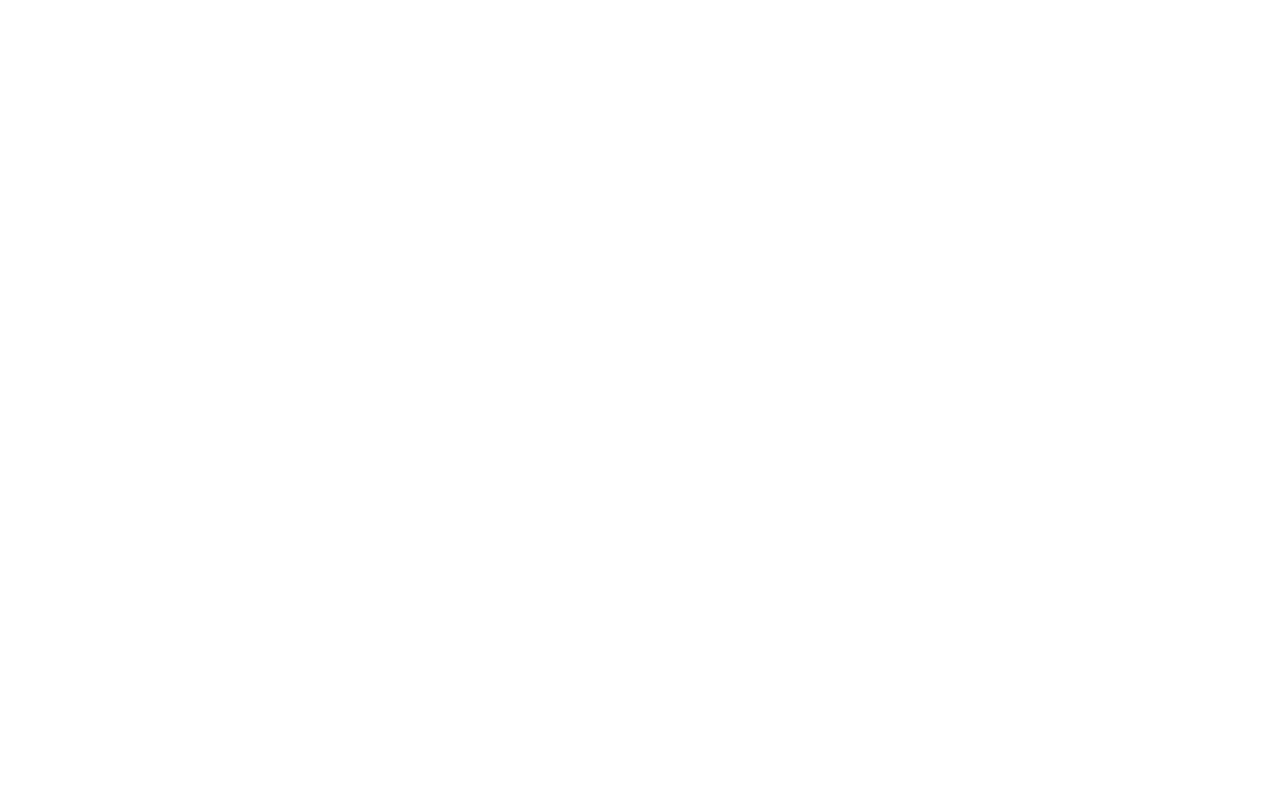
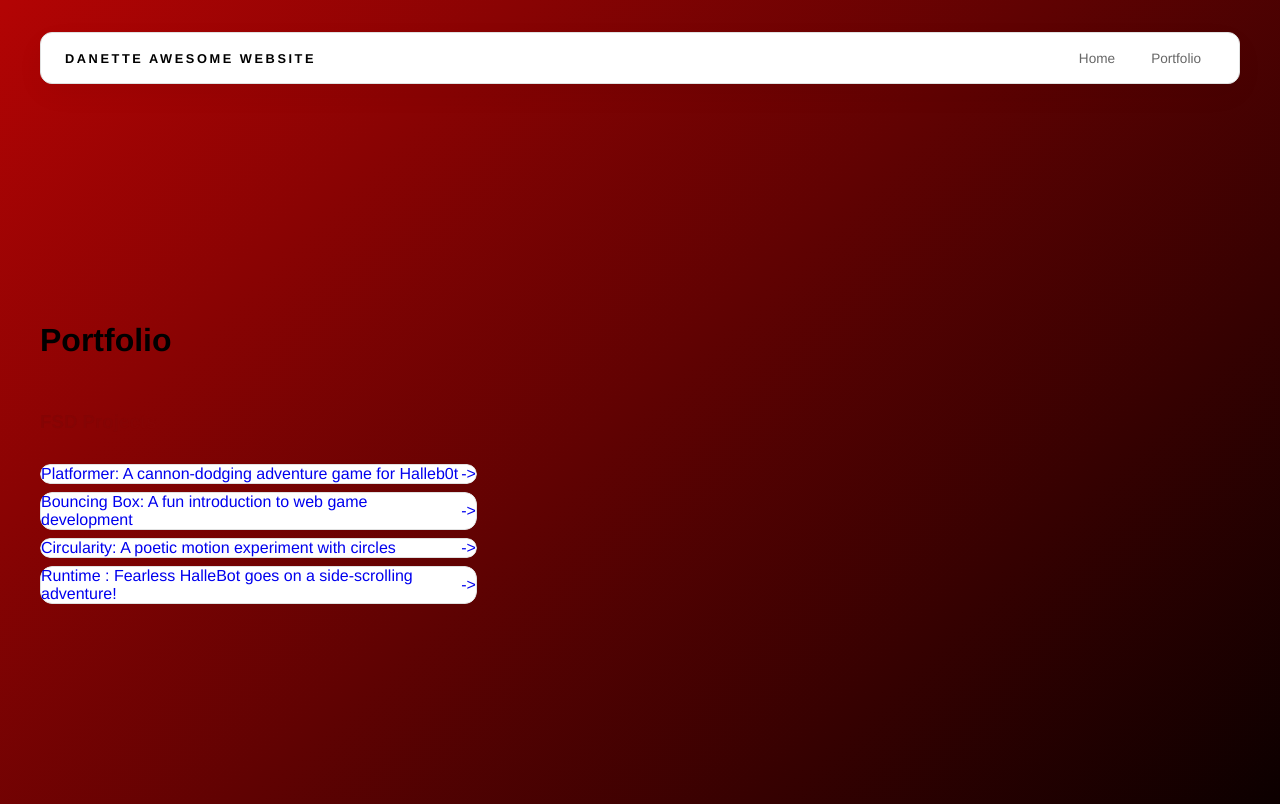
Before and after one commit to 6299967-blip/6299967-blip.github.io, a plain HTML site: page portfolio.html in a window 1280 px wide. Drawn offline with Linux system fonts and the light colour scheme.

Commit message:
add portfolio page to website

```diff
--- a/portfolio.html
+++ b/portfolio.html
@@ -0,0 +1,50 @@
+<!DOCTYPE html>
+<html>
+  <head>
+    <title> Danette Awesome Website</title>
+    <link rel="stylesheet"
+    href="style.css" />
+  </head>
+
+<body>
+  <! -- All content goes her -->
+  <div id="all-contents">
+    <nav>
+<h1>Danette Awesome Website</h1>
+<ul id="nav-ul">
+  <li class="nav-li">
+    <a href="index.html">Home</a>
+  </li>
+  <li class="nav-li">
+    <a href="portfolio.html">Portfolio</a>
+  </li>
+</ul>
+    </nav>
+
+    <main>
+      <div class="content">
+        <h1> Portfolio</h1>
+        <h3>FSD Projects</h3>
+        <ul id="portfolio">
+<li>
+  <a href="fsd-projects/platformer/">Platformer: A cannon-dodging adventure game for Halleb0t</a>
+</li>
+<li>
+  <a href="fsd-projects/bouncing-box/">Bouncing Box: A fun introduction to web game development</a>
+</li>
+<li>
+  <a href="fsd-projects/circularity/">Circularity: A poetic motion experiment with circles</a>
+</li>
+<li>
+ <a href="fsd-projects/runtime/">Runtime : Fearless HalleBot goes on a side-scrolling adventure!</a>
+</li>
+
+        </ul>
+        <!--ASD Projects will go here-->
+      </div>
+
+    </main>
+  </div>
+
+</body>
+</html>
--- a/style.css
+++ b/style.css
@@ -142,8 +142,8 @@ h2 {
 }
 
 .sidebar-img {
-  width: 100%;
-  max-width: 760px;
+  width: 50%;
+  max-width: 560px;
   aspect-ratio: 3 / 4;
   object-fit: cover;
   display: block;
@@ -323,3 +323,49 @@ nav h1 {
   background: #000;
   color: #fff;
 }
+
+/* Portfolio styles*/
+.content h1 {
+  color: black;
+}
+
+#portfolio {
+  list-style: none;
+  margin: 0;
+  padding: 0;
+  width: 100%;
+  display: flex;
+  flex-direction: column;
+  gap: 8px;
+}
+
+#portfolio li {
+  border-radius: 12px;
+  overflow: hidden;
+}
+
+#portfolio a {
+  display: flex;
+  justify-content: space-between;
+  align-items: center;
+  text-decoration: none;
+  color: #444padding: 16px 20px;
+  front-size: 1.1rem;
+  font-weight: 500;
+  background: #fff;
+  border: 1px solid #e0e0e0;
+  border-radius: 12px;
+  transition: background 0.25s ease, color 025s ease, transform 0.25s ease;
+}
+
+#portfolio a::after {
+  content: "->";
+  front-size: 0.85rem;
+  oppacity: 0.4;
+  transition: opacity 0.25s ease;
+  white-space: nowrap;
+}
+
+#portfolio a:hover::after {
+  opacity: 1;
+}
```
